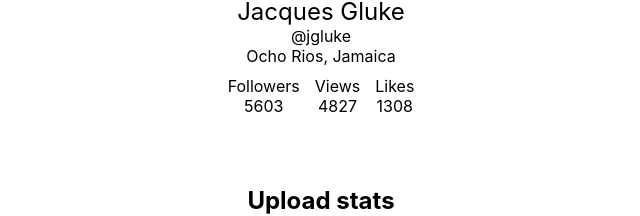
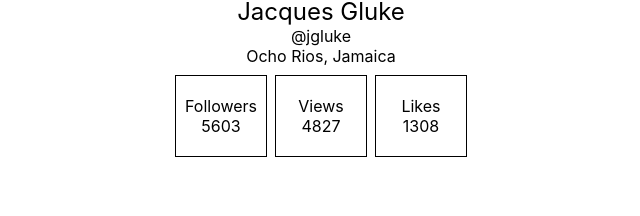
Before and after one commit to VitalikN/goit-react-hw-01-components, a React (Create React App) app: page / in a window 1280 px wide. Shown: the part 173-389 px from the top of the page, without its empty margins (319-959 px from the left). Built offline with nearby package versions, Linux system fonts and the light colour scheme.

Commit message:
add outline

```diff
--- a/src/components/Statistics/Statistics.jsx
+++ b/src/components/Statistics/Statistics.jsx
@@ -1,9 +1,9 @@
 import PropTypes from 'prop-types';
 import css from './Statistics.module.css';
 
-function getRandomHexColor() {
-  return `${Math.floor(Math.random() * 16777215).toString(16)}`;
-}
+// function getRandomHexColor() {
+//   return `${Math.floor(Math.random() * 16777215).toString(16)}`;
+// }
 export const Statistics = ({ title = 'Upload stats', stats }) => {
   return (
     <section className={css.statistics}>
--- a/src/components/user/User.module.css
+++ b/src/components/user/User.module.css
@@ -19,11 +19,14 @@
 }
 .stats {
   display: flex;
-  gap: 15px;
+  gap: 10px;
   margin: 10px;
 }
 .list {
   display: flex;
   flex-direction: column;
   align-items: center;
+  width: 50px;
+  padding: 20px;
+  outline: 1px solid black;
 }
```
